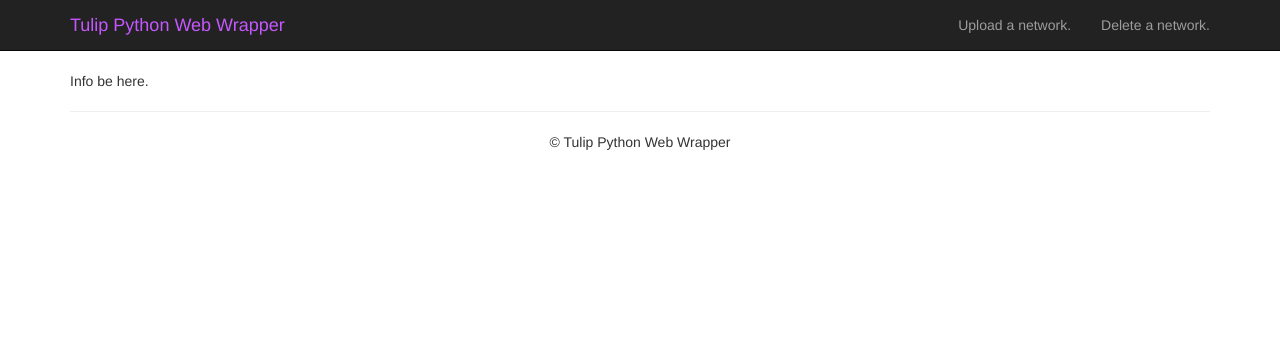
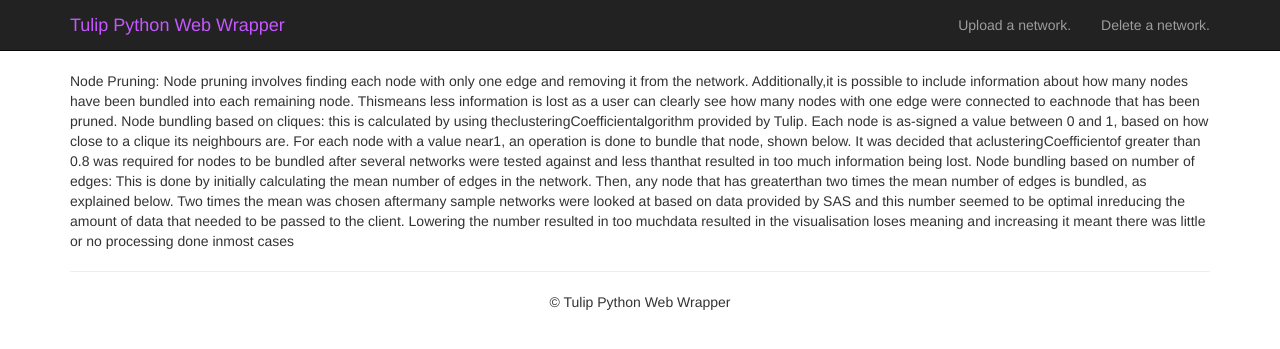
Before and after one commit to ExoBen/university-project, a Django app: page /moreInfo in a window 1280 px wide. Shown: the top 349 px of the page. Run offline with Django 3.2, Linux system fonts and the light colour scheme; some libraries are stand-ins or nearby versions.

Commit message:
moreInfo created

```diff
--- a/dev/webtulip/documentation/templates/moreInfo.html
+++ b/dev/webtulip/documentation/templates/moreInfo.html
@@ -11,7 +11,11 @@
 
 {% block content %}
 
-Info be here.
+Node Pruning: Node pruning involves finding each node with only one edge and removing it from the network.  Additionally,it is possible to include information about how many nodes have been bundled into each remaining node.  Thismeans less information is lost as a user can clearly see how many nodes with one edge were connected to eachnode that has been pruned.
+
+Node bundling based on cliques: this is calculated by using theclusteringCoefficientalgorithm provided by Tulip. Each node is as-signed a value between 0 and 1, based on how close to a clique its neighbours are. For each node with a value near1, an operation is done to bundle that node, shown below.  It was decided that aclusteringCoefficientof greater than 0.8 was required for nodes to be bundled after several networks were tested against and less thanthat resulted in too much information being lost.
+
+Node bundling based on number of edges: This is done by initially calculating the mean number of edges in the network. Then, any node that has greaterthan two times the mean number of edges is bundled, as explained below. Two times the mean was chosen aftermany sample networks were looked at based on data provided by SAS and this number seemed to be optimal inreducing the amount of data that needed to be passed to the client.  Lowering the number resulted in too muchdata resulted in the visualisation loses meaning and increasing it meant there was little or no processing done inmost cases
 
 {% endblock %}
 
```
